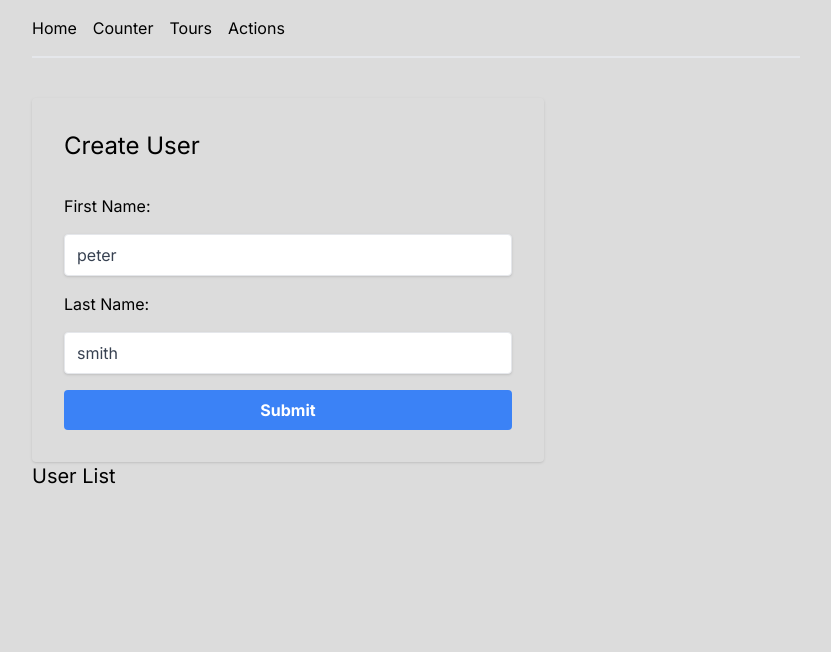
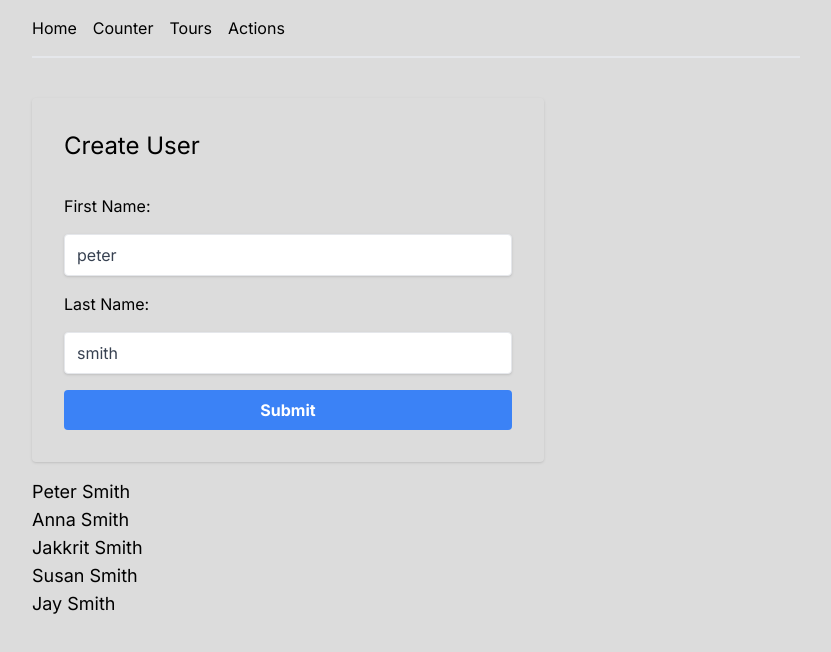
Before and after one commit to jayrboy/nextjs-tutorial, a Next.js app: page /actions in a window 1280 px wide. Shown: the top 652 px of the page, without its empty margins (224-1055 px from the left). Built offline with nearby package versions, Linux system fonts and the light colour scheme.

Commit message:
Fetch Users and Revalidate them Cache

```diff
--- a/components/UserList.tsx
+++ b/components/UserList.tsx
@@ -1,4 +1,22 @@
-function UserList() {
-  return <h3 className="text-xl">User List</h3>;
+import { fetchUsers } from '@/utils/actions';
+
+async function UsersList() {
+  const users = await fetchUsers();
+
+  return (
+    <div className="mt-4">
+      {users.length ? (
+        <div>
+          {users.map((user) => (
+            <h4 key={user.id} className="capitalize text-lg">
+              {user.firstName} {user.lastName}
+            </h4>
+          ))}
+        </div>
+      ) : (
+        <p>No users found...</p>
+      )}
+    </div>
+  );
 }
-export default UserList;
+export default UsersList;
--- a/users.json
+++ b/users.json
@@ -1,5 +1 @@
-[
-  { "firstName": "peter", "lastName": "smith", "id": "1722093848805" },
-  { "firstName": "anna", "lastName": "smith", "id": "1722093865078" },
-  { "firstName": "jakkrit", "lastName": "smith", "id": "1722093869351" }
-]
+[{"firstName":"peter","lastName":"smith","id":"1722093848805"},{"firstName":"anna","lastName":"smith","id":"1722093865078"},{"firstName":"jakkrit","lastName":"smith","id":"1722093869351"},{"firstName":"susan","lastName":"smith","id":"1722094246182"},{"firstName":"jay","lastName":"smith","id":"1722094322702"}]
--- a/utils/actions.ts
+++ b/utils/actions.ts
@@ -1,5 +1,7 @@
 'use server';
 import { readFile, writeFile } from 'fs/promises';
+import { revalidatePath } from 'next/cache';
+import { redirect } from 'next/navigation';
 
 type User = {
   id: string;
@@ -11,11 +13,22 @@ export const createUser = async (formData: FormData) => {
   'use server';
   const firstName = formData.get('firstName') as string;
   const lastName = formData.get('lastName') as string;
+  //   console.log({ firstName, lastName });
+
   //   const rawData = Object.fromEntries(formData);
   //   console.log(rawData);
+
   const newUser: User = { firstName, lastName, id: Date.now().toString() };
-  await saveUser(newUser);
-  //   console.log({ firstName, lastName });
+
+  try {
+    await saveUser(newUser);
+    //  some logic
+  } catch (error) {
+    console.log(error);
+  }
+  redirect('/');
+
+  // revalidatePath('/actions');
 };
 
 export const fetchUsers = async (): Promise<User[]> => {
```
